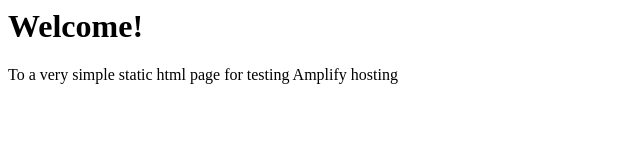
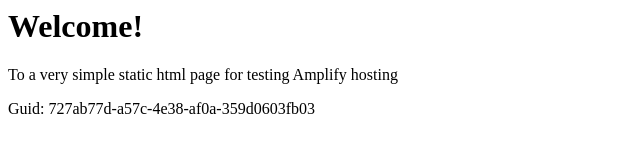
Before and after one commit to aws-aemilia-sin/Github-PR-Commit-Integration-Test-DoNotTouch-GitHubAutoBuildCanaryTest-v1-preprod-ap-southeast-1, a website: page src/index.html in a window 1280 px wide. Shown: the whole page, without its empty margins (0-640 px from the left). Drawn offline with Linux system fonts and the light colour scheme.

Commit message:
commit from integ tests

```diff
--- a/src/index.html
+++ b/src/index.html
@@ -1,3 +1,5 @@
+
+
 <html lang="en">
 
 <head>
@@ -10,6 +12,6 @@
 <body>
     <h1>Welcome!</h1>
     <p>To a very simple static html page for testing Amplify hosting</p>
-</body>
+    <p>Guid: 727ab77d-a57c-4e38-af0a-359d0603fb03</p></body>
 
 </html>
```
